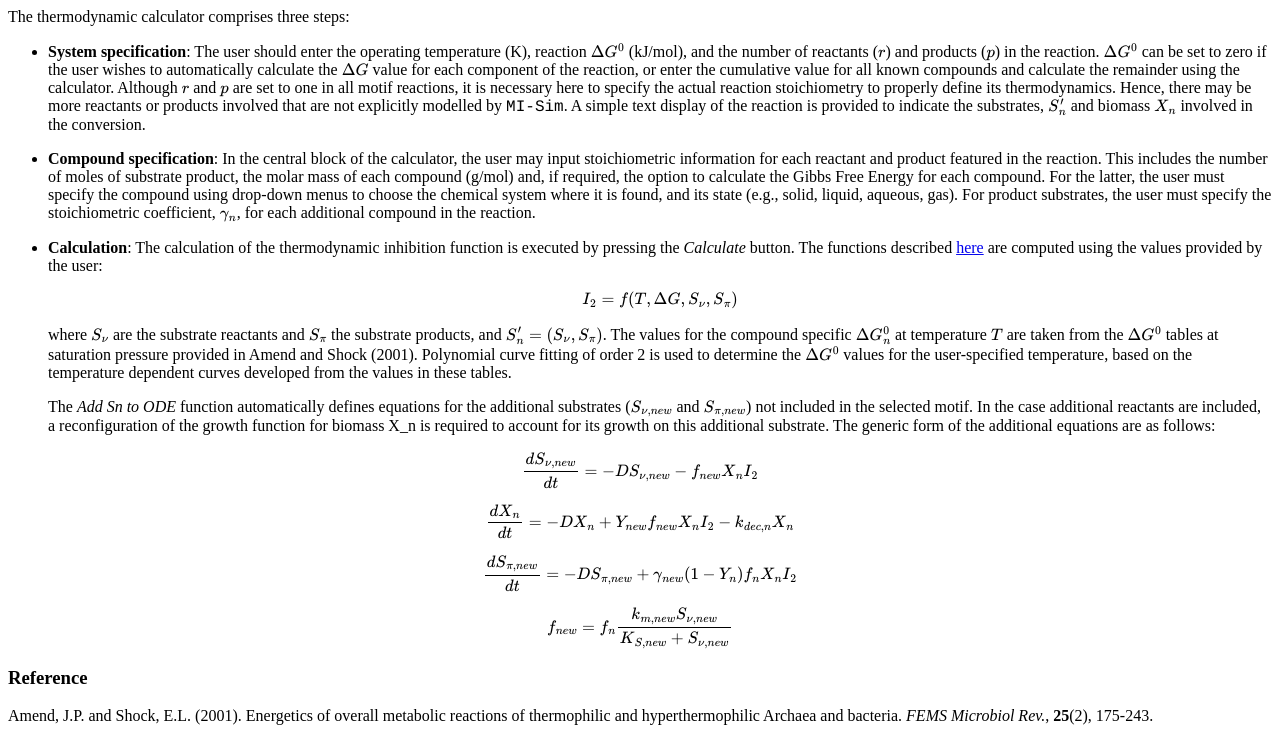
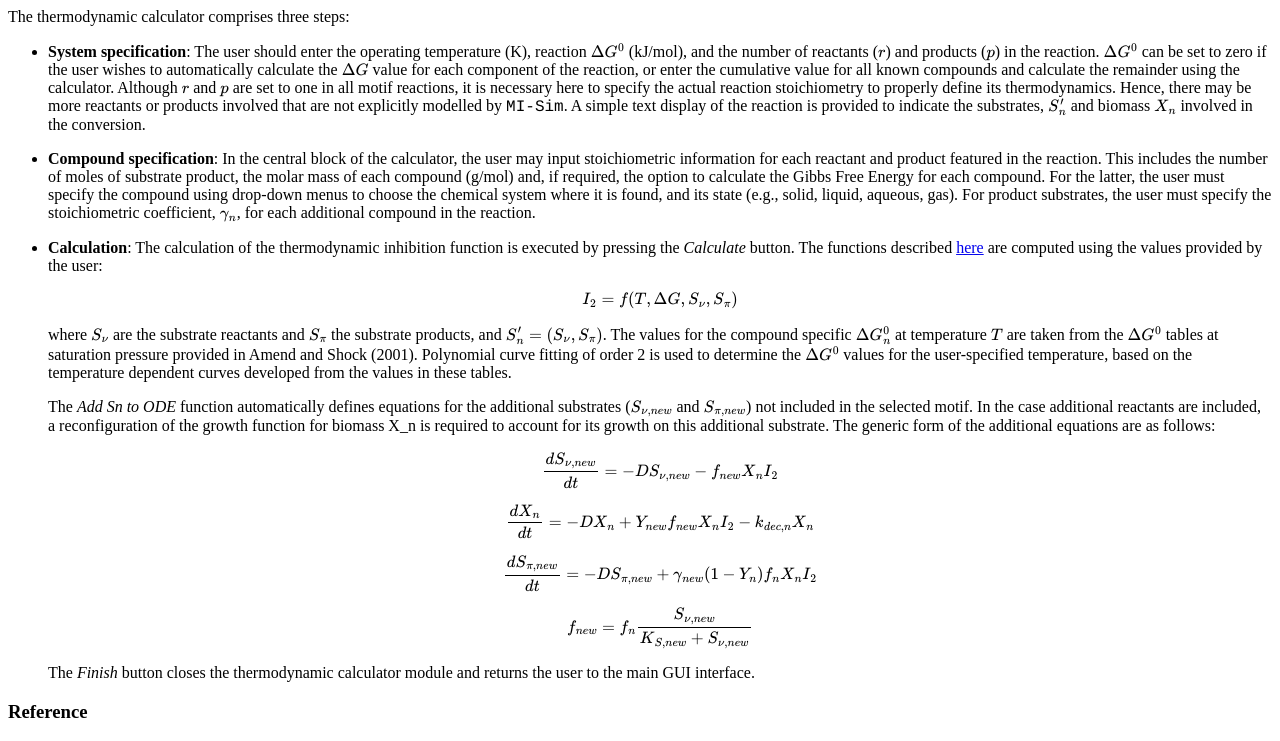
Before and after one commit to MI-SIM/MI-SIM.github.io, a Jekyll site: the page built from _posts/01-01-17-thermodynamics.md, in a window 1280 px wide and 900 px high, scrolled down 1163 px, cut to the strip 0-741 px from the top of the window. Built offline with Jekyll 4.4.1, drawn with Linux system fonts in a browser that asks for light colours; formulas are drawn with MathJax 3; a style sheet for code colours, icons or effects is not loaded.

Commit message:
Added thermodynamics description

```diff
--- a/_posts/01-01-17-thermodynamics.md
+++ b/_posts/01-01-17-thermodynamics.md
@@ -52,13 +52,15 @@
 In the case additional reactants are included, a reconfiguration of the growth function for biomass X_n is required to account for its growth on this
 additional substrate. The generic form of the additional equations are as follows:
 
-$$\frac{dS_{\nu,new}}{dt}=-DS_{\nu,new}-f_{new}X_nI_2$$
+    $$\frac{dS_{\nu,new}}{dt}=-DS_{\nu,new}-f_{new}X_nI_2$$
 
-$$\frac{dX_n}{dt}=-DX_n+Y_{new}f_{new}X_nI_2-k_{dec,n}X_n$$
+    $$\frac{dX_n}{dt}=-DX_n+Y_{new}f_{new}X_nI_2-k_{dec,n}X_n$$
 
-$$\frac{dS_{\pi,new}}{dt}=-DS_{\pi,new}+\gamma_{new}(1-Y_n)f_nX_nI_2$$
+    $$\frac{dS_{\pi,new}}{dt}=-DS_{\pi,new}+\gamma_{new}(1-Y_n)f_nX_nI_2$$
 
-$$f_{new}=f_n\frac{k_{m,new}S_{\nu,new}}{K_{S,new}+S_{\nu,new}}$$
+    $$f_{new}=f_n\frac{S_{\nu,new}}{K_{S,new}+S_{\nu,new}}$$
+
+    The *Finish* button closes the thermodynamic calculator module and returns the user to the main GUI interface.
 
 ### Reference
 
```
